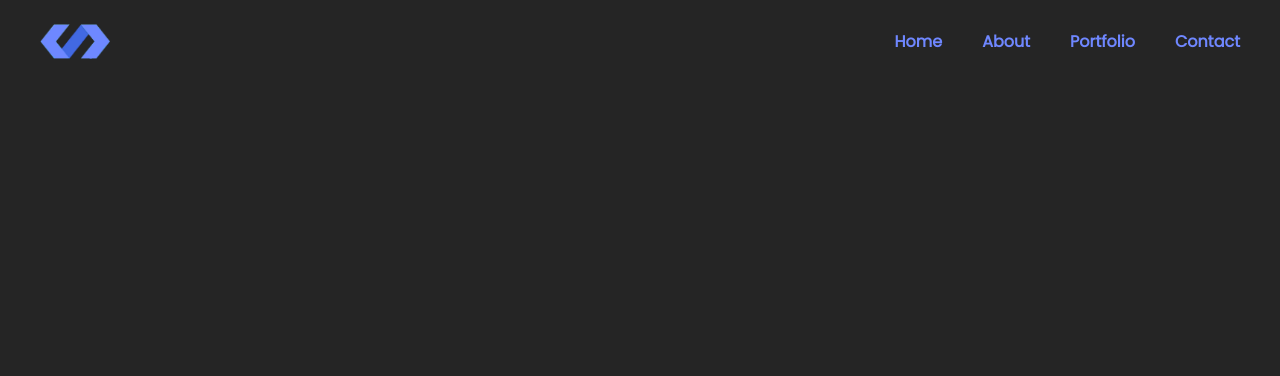
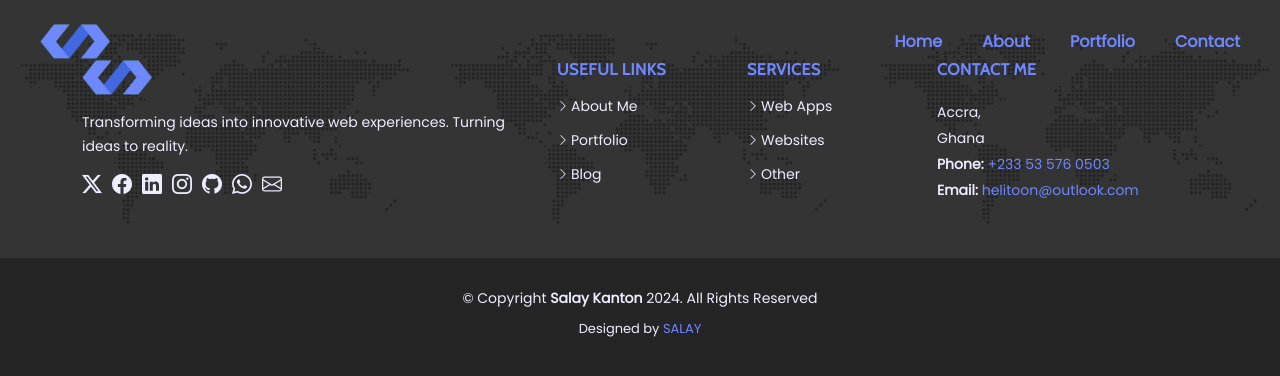
Before and after one commit to heli-toon/muhaiminsalay, a React (Vite) app: page /blog in a window 1280 px wide. Shown: the top 376 px of the page. Built offline with nearby package versions, Linux system fonts and the light colour scheme.

Commit message:
Change Fonts

```diff
--- a/index.html
+++ b/index.html
@@ -6,7 +6,7 @@
     <meta name="viewport" content="width=device-width, initial-scale=1.0" />
     <meta name="description" content="Salay Abdul Muhaimin Kanton's Portfolio Website and Projects Showcase">
     <link rel="shortcut icon" type="image/webp" href="/logo.webp" />
-    <title>Muhaimin Salay | Portfolio</title>
+    <title>Muhaimin Abdul Salay Kanton | Portfolio</title>
   </head>
   <body>
     <div id="root"></div>
--- a/src/App.css
+++ b/src/App.css
@@ -19,7 +19,7 @@
   scrollbar-color: var(--primary) var(--black);
 }
 *:before,*:after{box-sizing: border-box;}
-html::-webkit-scrollbar{width: 0.9vw;}
+html::-webkit-scrollbar{width: 0.85vw;}
 html::-webkit-scrollbar-thumb {
   background-color: var(--primarydark);
   border-radius: var(--border-radius-card);
@@ -50,8 +50,8 @@
   src: url("./assets/fonts/Poppins-Regular.ttf");
 }
 @font-face{
-  font-family: "Monaspace";
-  src: url("./assets/fonts/MonaspaceArgon-Regular.otf");
+  font-family: "Cabin";
+  src: url("./assets/fonts/Cabin-Regular.ttf");
 }
 @supports (scrollbar-color: var(--primary) var(--black)){
   * {scrollbar-color: var(--primary) var(--black)}
@@ -63,10 +63,10 @@
 h5,
 h6 {
   font-display: swap;
-  font-family: "Monaspace","Ubuntu", monospace;
+  font-family: "Cabin","Ubuntu", monospace;
   font-weight: 800;
   line-height: inherit;
-  letter-spacing: -1px;
+  letter-spacing: .5px;
   color: var(--primary)!important;
 }
 a{
--- a/src/components/Footer.jsx
+++ b/src/components/Footer.jsx
@@ -100,7 +100,7 @@
                   </li>
                   <li>
                     <i className="bi bi-chevron-right"></i>
-                    <a href="/#">Blog</a>
+                    <a href="/blog">Blog</a>
                   </li>
                 </ul>
               </div>
--- a/src/components/Navbar.jsx
+++ b/src/components/Navbar.jsx
@@ -3,6 +3,7 @@
 import Home from "../pages/Home.jsx";
 import Showcase from "../pages/Showcase.jsx";
 import logo from "../assets/images/logo.webp";
+import BlogCollection from "../pages/BlogCollection.jsx";
 
 const Navbar = () => {
   const [showNavbarCollapse, setShowNavbarCollapse] = useState(false);
@@ -83,7 +84,7 @@
         <Routes>
           <Route path="/" element={<Home />} />
           <Route path="/showcase" element={<Showcase />} />
-          <Route path="/showcase" element={<Showcase />} />
+          <Route path="/blog" element={<BlogCollection />} />
         </Routes>
       </BrowserRouter>
     </>
```
Also changed, not shown: secrets.txt, src/assets/fonts/Cabin-Regular.ttf (added), src/assets/fonts/MonaspaceArgon-Regular.otf (deleted).
